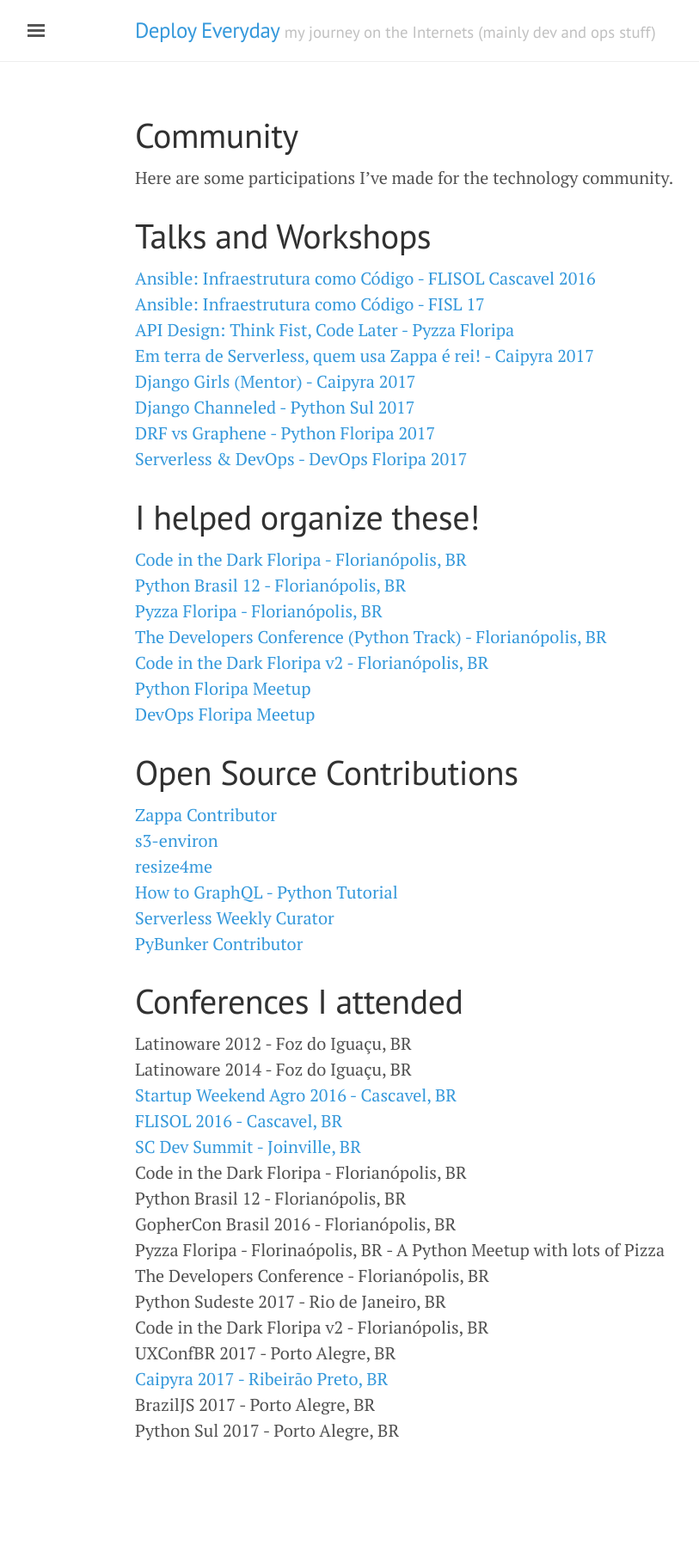
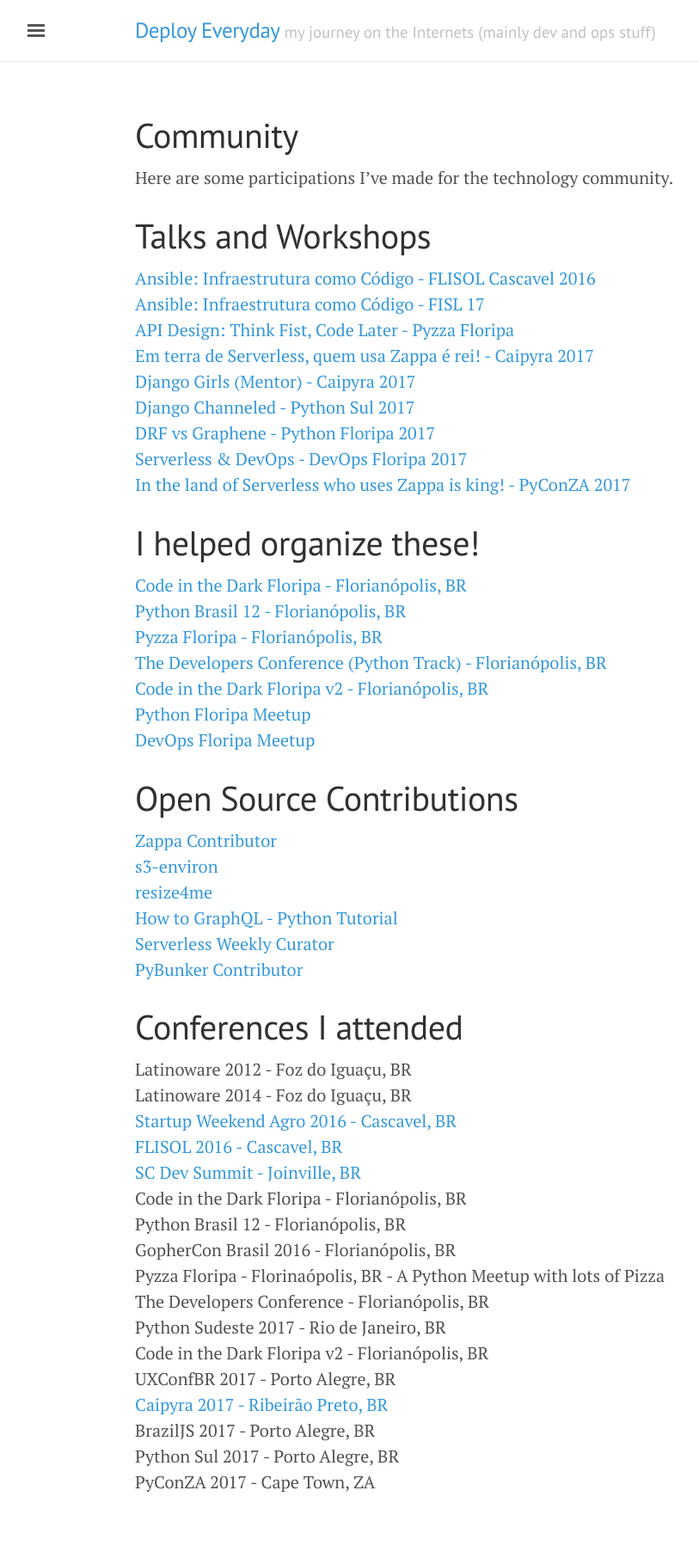
Before and after one commit to jonatasbaldin/jonatasbaldin.github.io, a Jekyll site: the page built from community.md, in a window 1280 px wide. Shown: the whole page at 86% size, without its empty margins (3-816 px from the left). Built offline with Jekyll 4.4.1, drawn with Linux system fonts in a browser that asks for light colours; nearby versions of some CDN libraries; before the commit the page ends 1759 px from its top, so only the background shows below that.

Commit message:
Add PyConZA talk

```diff
--- a/community.md
+++ b/community.md
@@ -14,6 +14,7 @@
 [Django Channeled - Python Sul 2017](https://speakerdeck.com/jonatasbaldin/django-channeled)
 [DRF vs Graphene - Python Floripa 2017](https://www.youtube.com/watch?v=WXRmRcIVzqE)
 [Serverless & DevOps - DevOps Floripa 2017](https://speakerdeck.com/jonatasbaldin/serverless-and-devops)
+[In the land of Serverless who uses Zappa is king! - PyConZA 2017](https://www.youtube.com/watch?v=1aggqfPzhNY)
 
 # I helped organize these!
 [Code in the Dark Floripa - Florianópolis, BR](http://floripa.codeinthedark.com.br/)
@@ -49,3 +50,4 @@
 [Caipyra 2017 - Ribeirão Preto, BR](http://deployeveryday.com/2017/06/29/caipyra-2017.html)
 BrazilJS 2017 - Porto Alegre, BR
 Python Sul 2017 - Porto Alegre, BR
+PyConZA 2017 - Cape Town, ZA
```
